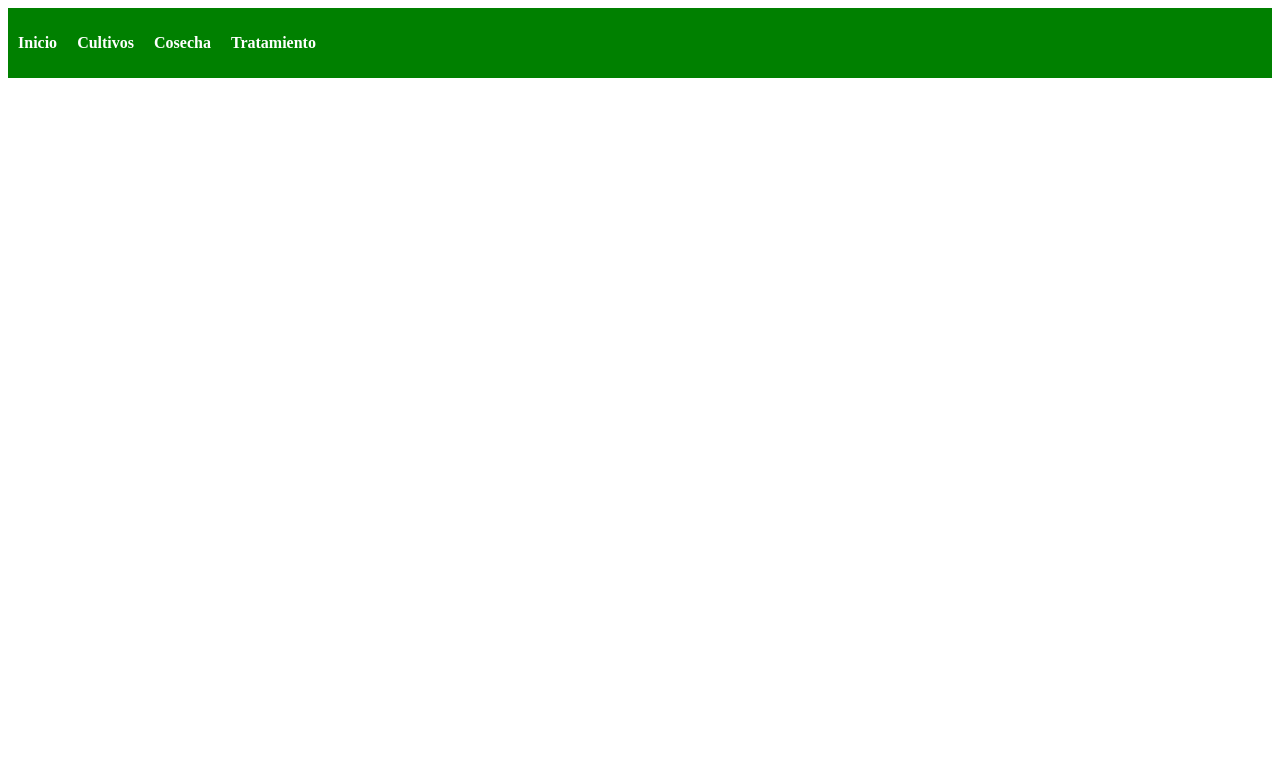
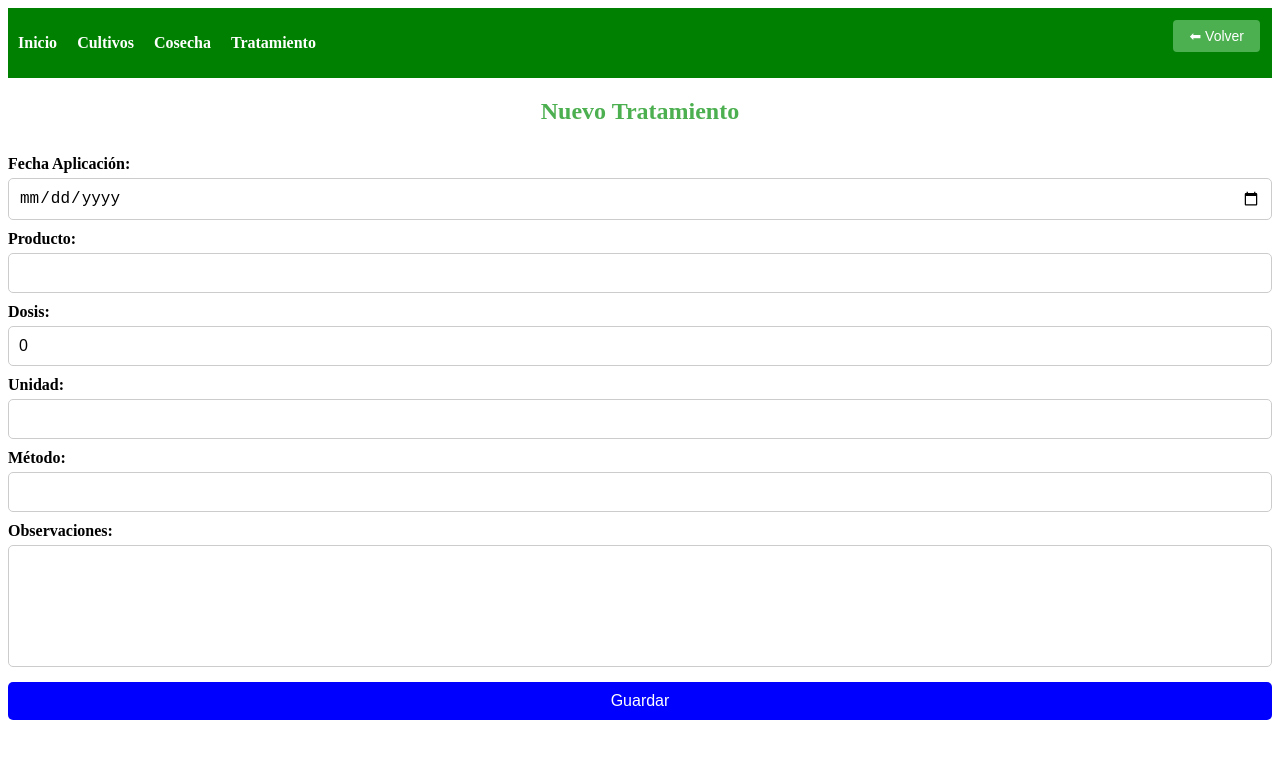
Before and after one commit to jPrietoMz/TFG-Agricultura, an Angular app in the folder frontend/agricultura-frontend/: page /cultivos/1/tratamientos/nuevo in a window 1280 px wide. Before the commit this address led to /. Shown: the top 758 px of the page. Built offline with nearby package versions, Linux system fonts and the light colour scheme.

Commit message:
FrontEnd Tratamiento

```diff
--- a/frontend/agricultura-frontend/src/app/app.config.ts
+++ b/frontend/agricultura-frontend/src/app/app.config.ts
@@ -19,6 +19,7 @@ import { CosechaResolver } from './resolver/cosecha.resolver';
 import { TratamientoResolver } from './resolver/tratamiento.resolver';
 import { NavbarComponent } from './view/navbar/navbar.component';
 import { CultivoDetailComponent } from './view/cultivo/cultivo-detail/cultivo-detail.component';
+import { TratamientoFormComponent } from './view/tratamiento/tratamiento-form/tratamiento-form.component';
 
 // Definimos las rutas
 const routes: Routes = [
@@ -31,6 +32,9 @@ const routes: Routes = [
   { path: 'cultivos/:cultivoId/cosechas', component: CosechaListComponent, resolve: { cosechas: CosechaResolver } },
   { path: 'cultivos/:cultivoId/tratamientos', component: TratamientoListComponent, resolve: { tratamientos: TratamientoResolver } },
   { path: 'cultivos/:cultivoId/cosechas/nueva', component: CosechaFormComponent }, // ✅ AÑADIR ESTA RUTA
+  { path: 'cultivos/:cultivoId/tratamientos', component: TratamientoListComponent },
+  { path: 'cultivos/:cultivoId/tratamientos/nuevo', component: TratamientoFormComponent },
+
 ];
 
 // Configuración de la app
--- a/frontend/agricultura-frontend/src/app/model/tratamiento.model.ts
+++ b/frontend/agricultura-frontend/src/app/model/tratamiento.model.ts
@@ -1,19 +1,21 @@
 export class Tratamiento {
   id: number;
-    nombre: string;
-    descripcion: string;
+  cultivoId: number;
   fechaAplicacion: string;
-    cultivoId: number;
   producto: string;
   dosis: number;
+  unidadMedida: string;
+  metodoAplicacion: string;
+  observaciones: string;
 
-    constructor(id: number, nombre: string, descripcion: string, fechaAplicacion: string, cultivoId: number, producto: string, dosis: number) {
+  constructor(id: number, cultivoId: number, fechaAplicacion: string, producto: string, dosis: number, unidadMedida: string, metodoAplicacion: string, observaciones: string) {
     this.id = id;
-      this.nombre = nombre;
-      this.descripcion = descripcion;
+    this.cultivoId = cultivoId;
     this.fechaAplicacion = fechaAplicacion;
-      this.cultivoId = cultivoId;
     this.producto = producto;
     this.dosis = dosis;
+    this.unidadMedida = unidadMedida;
+    this.metodoAplicacion = metodoAplicacion;
+    this.observaciones = observaciones;
   }
 }
--- a/frontend/agricultura-frontend/src/app/service/tratamiento.service.ts
+++ b/frontend/agricultura-frontend/src/app/service/tratamiento.service.ts
@@ -1,5 +1,5 @@
 import { Injectable } from '@angular/core';
-import { HttpClient } from '@angular/common/http';
+import { HttpClient, HttpHeaders } from '@angular/common/http';
 import { Observable } from 'rxjs';
 import { Tratamiento } from '../model/tratamiento.model';
 
@@ -7,15 +7,24 @@ import { Tratamiento } from '../model/tratamiento.model';
   providedIn: 'root'
 })
 export class TratamientoService {
+
   private apiUrl = 'http://localhost:8080/api/tratamientos';
 
   constructor(private http: HttpClient) {}
 
-  getTratamientosByCultivo(cultivoId: number): Observable<Tratamiento[]> {
-    return this.http.get<Tratamiento[]>(`${this.apiUrl}/cultivo/${cultivoId}`);
+  private getAuthHeaders(): HttpHeaders {
+    const token = localStorage.getItem('token');
+    return new HttpHeaders({
+      'Authorization': `Bearer ${token}`,
+      'Content-Type': 'application/json'
+    });
   }
 
-  getTratamientos(): Observable<any> {
-    return this.http.get<any>(this.apiUrl);
+  getTratamientosByCultivo(cultivoId: number): Observable<Tratamiento[]> {
+    return this.http.get<Tratamiento[]>(`${this.apiUrl}/cultivo/${cultivoId}`, { headers: this.getAuthHeaders() });
+  }
+
+  addTratamiento(tratamiento: Tratamiento): Observable<Tratamiento> {
+    return this.http.post<Tratamiento>(`${this.apiUrl}/cultivo/${tratamiento.cultivoId}`, tratamiento, { headers: this.getAuthHeaders() });
   }
 }
--- /dev/null
+++ b/frontend/agricultura-frontend/src/app/view/tratamiento/tratamiento-form/tratamiento-form.component.css
@@ -0,0 +1,59 @@
+.tratamiento-form-container {
+    max-width: 500px;
+    margin: 20px auto;
+    padding: 20px;
+    background-color: white;
+    border-radius: 8px;
+    box-shadow: 0px 0px 10px rgba(0, 0, 0, 0.2);
+}
+
+h2 {
+    text-align: center;
+    color: #4CAF50;
+}
+
+form {
+    display: flex;
+    flex-direction: column;
+}
+
+label {
+    margin-top: 10px;
+    font-weight: bold;
+}
+
+input, textarea {
+    padding: 10px;
+    margin-top: 5px;
+    border: 1px solid #ccc;
+    border-radius: 5px;
+    font-size: 16px;
+}
+
+textarea {
+    resize: none;
+    height: 100px;
+}
+
+button {
+    margin-top: 15px;
+    padding: 10px;
+    background-color: blue;
+    color: white;
+    border: none;
+    border-radius: 5px;
+    cursor: pointer;
+    font-size: 16px;
+}
+
+button:hover {
+    background-color: darkblue;
+}
+
+/* Botón de volver arriba a la derecha */
+.tratamiento-header {
+    display: flex;
+    justify-content: space-between;
+    align-items: center;
+    padding: 10px;
+}
--- /dev/null
+++ b/frontend/agricultura-frontend/src/app/view/tratamiento/tratamiento-form/tratamiento-form.component.html
@@ -0,0 +1,24 @@
+<h2>Nuevo Tratamiento</h2>
+<app-back-button></app-back-button>
+
+<form (ngSubmit)="guardarTratamiento()">
+  <label>Fecha Aplicación:</label>
+  <input type="date" [(ngModel)]="nuevoTratamiento.fechaAplicacion" name="fecha" required />
+
+  <label>Producto:</label>
+  <input type="text" [(ngModel)]="nuevoTratamiento.producto" name="producto" required />
+
+  <label>Dosis:</label>
+  <input type="number" [(ngModel)]="nuevoTratamiento.dosis" name="dosis" required />
+
+  <label>Unidad:</label>
+  <input type="text" [(ngModel)]="nuevoTratamiento.unidadMedida" name="unidad" required />
+
+  <label>Método:</label>
+  <input type="text" [(ngModel)]="nuevoTratamiento.metodoAplicacion" name="metodo" required />
+
+  <label>Observaciones:</label>
+  <textarea [(ngModel)]="nuevoTratamiento.observaciones" name="observaciones"></textarea>
+
+  <button type="submit">Guardar</button>
+</form>
--- /dev/null
+++ b/frontend/agricultura-frontend/src/app/view/tratamiento/tratamiento-form/tratamiento-form.component.ts
@@ -0,0 +1,37 @@
+import { Component } from '@angular/core';
+import { ActivatedRoute, Router } from '@angular/router';
+import { TratamientoService } from '../../../service/tratamiento.service';
+import { Tratamiento } from '../../../model/tratamiento.model';
+import { CommonModule } from '@angular/common';
+import { FormsModule } from '@angular/forms';
+import { BackButtonComponent } from '../../../shared/components/back-button/back-button.component';
+
+@Component({
+  selector: 'app-tratamiento-form',
+  standalone: true,
+  templateUrl: './tratamiento-form.component.html',
+  styleUrls: ['./tratamiento-form.component.css'],
+  imports: [CommonModule, FormsModule, BackButtonComponent]
+})
+export class TratamientoFormComponent {
+  nuevoTratamiento: Tratamiento = new Tratamiento(0, 0, '', '', 0, '', '', '');
+
+  constructor(
+    private route: ActivatedRoute,
+    private router: Router,
+    private tratamientoService: TratamientoService
+  ) {}
+
+  ngOnInit() {
+    const cultivoId = Number(this.route.snapshot.paramMap.get('cultivoId'));
+    if (!isNaN(cultivoId)) {
+      this.nuevoTratamiento.cultivoId = cultivoId;
+    }
+  }
+
+  guardarTratamiento() {
+    this.tratamientoService.addTratamiento(this.nuevoTratamiento).subscribe(() => {
+      this.router.navigate(['/cultivos', this.nuevoTratamiento.cultivoId, 'tratamientos']);
+    });
+  }
+}
--- a/frontend/agricultura-frontend/src/app/view/tratamiento/tratamiento-list/tratamiento-list.component.css
+++ b/frontend/agricultura-frontend/src/app/view/tratamiento/tratamiento-list/tratamiento-list.component.css
@@ -5,14 +5,55 @@
   text-align: center;
   border-radius: 8px;
 }
-  ul {
-    list-style-type: none;
-    padding: 0;
+
+.tratamiento-header {
+  display: flex;
+  justify-content: space-between;
+  align-items: center;
+  padding: 10px;
 }
-  li {
+
+app-back-button {
+  margin-left: auto;
+}
+
+/* Tabla de tratamientos */
+table {
+  width: 100%;
+  border-collapse: collapse;
+  margin-top: 20px;
   background-color: white;
-    color: green;
-    margin: 5px;
+  color: black;
+}
+
+th, td {
+  border: 2px solid black;
   padding: 10px;
+  text-align: center;
+}
+
+th {
+  background-color: #4CAF50;
+  color: white;
+}
+
+tr:nth-child(even) {
+  background-color: #f2f2f2;
+}
+
+/* Botón de añadir tratamiento */
+button {
+  display: block;
+  margin: 10px auto;
+  padding: 10px 20px;
+  background-color: blue;
+  color: white;
+  border: none;
   border-radius: 5px;
+  cursor: pointer;
+  font-size: 16px;
 }
+
+button:hover {
+  background-color: darkblue;
+}
--- a/frontend/agricultura-frontend/src/app/view/tratamiento/tratamiento-list/tratamiento-list.component.html
+++ b/frontend/agricultura-frontend/src/app/view/tratamiento/tratamiento-list/tratamiento-list.component.html
@@ -1,8 +1,29 @@
-<div class="tratamiento-container">
-    <h2>Mis Tratamientos</h2>
-    <ul>
-      <li *ngFor="let tratamiento of tratamientos">
-        Fecha: {{ tratamiento.fechaAplicacion }} | Producto: {{ tratamiento.producto }} | Dosis: {{ tratamiento.dosis }}
-      </li>
-    </ul>
-  </div>
+<div class="tratamiento-header">
+  <h2>Lista de Tratamientos</h2>
+  <app-back-button></app-back-button>
+</div>
+
+<button (click)="irAFormularioTratamiento()">Añadir Tratamiento</button>
+
+<table>
+  <thead>
+    <tr>
+      <th>Fecha</th>
+      <th>Producto</th>
+      <th>Dosis</th>
+      <th>Unidad</th>
+      <th>Método</th>
+      <th>Observaciones</th>
+    </tr>
+  </thead>
+  <tbody>
+    <tr *ngFor="let tratamiento of tratamientos">
+      <td>{{ tratamiento.fechaAplicacion }}</td>
+      <td>{{ tratamiento.producto }}</td>
+      <td>{{ tratamiento.dosis }}</td>
+      <td>{{ tratamiento.unidadMedida }}</td>
+      <td>{{ tratamiento.metodoAplicacion }}</td>
+      <td>{{ tratamiento.observaciones }}</td>
+    </tr>
+  </tbody>
+</table>
--- a/frontend/agricultura-frontend/src/app/view/tratamiento/tratamiento-list/tratamiento-list.component.ts
+++ b/frontend/agricultura-frontend/src/app/view/tratamiento/tratamiento-list/tratamiento-list.component.ts
@@ -1,23 +1,44 @@
 import { Component, OnInit } from '@angular/core';
+import { ActivatedRoute, Router, RouterModule } from '@angular/router';
 import { TratamientoService } from '../../../service/tratamiento.service';
 import { Tratamiento } from '../../../model/tratamiento.model';
 import { CommonModule } from '@angular/common';
+import { BackButtonComponent } from '../../../shared/components/back-button/back-button.component';
+import { FormsModule } from '@angular/forms';
 
 @Component({
   selector: 'app-tratamiento-list',
   standalone: true,
   templateUrl: './tratamiento-list.component.html',
   styleUrls: ['./tratamiento-list.component.css'],
-  imports: [CommonModule]
+  imports: [CommonModule, BackButtonComponent, FormsModule, RouterModule]
 })
 export class TratamientoListComponent implements OnInit {
   tratamientos: Tratamiento[] = [];
+  cultivoId!: number;
 
-  constructor(private tratamientoService: TratamientoService) {}
+  constructor(
+    private route: ActivatedRoute,
+    private tratamientoService: TratamientoService,
+    private router: Router
+  ) {}
 
   ngOnInit() {
-    this.tratamientoService.getTratamientos().subscribe((data) => {
-      this.tratamientos = data;
-    });
+    this.cultivoId = Number(this.route.snapshot.paramMap.get('cultivoId'));
+    if (!isNaN(this.cultivoId)) {
+      this.tratamientoService.getTratamientosByCultivo(this.cultivoId).subscribe({
+        next: (data) => {
+          console.log("✅ Tratamientos obtenidos:", data);
+          this.tratamientos = data;
+        },
+        error: (err) => {
+          console.error('Error obteniendo tratamientos:', err);
+        }
+      });
+    }
+  }
+
+  irAFormularioTratamiento() {
+    this.router.navigate([`/cultivos/${this.cultivoId}/tratamientos/nuevo`]);
   }
 }
```
Lines whose indentation alone changed are shown as unchanged.
